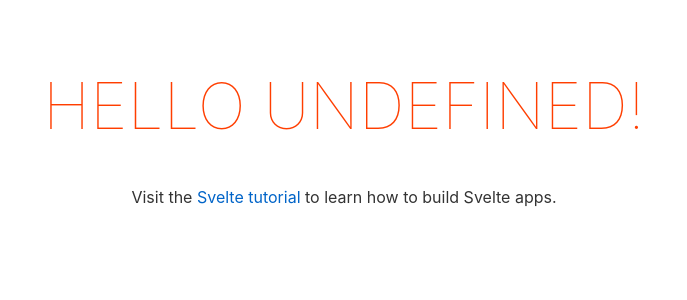
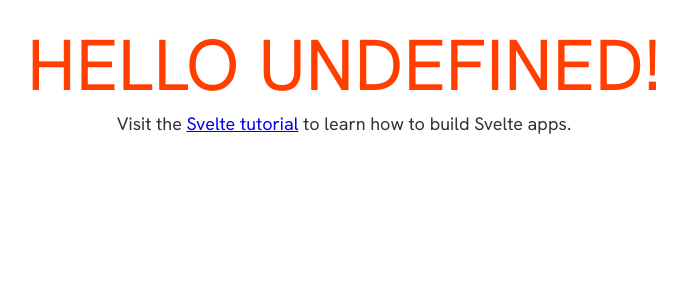
Before and after one commit to fidellim/Result-Summary-Component-FEM, a Svelte app: page / in a window 1280 px wide. Shown: the top 300 px of the page, without its empty margins (296-983 px from the left). Built offline with nearby package versions, Linux system fonts and the light colour scheme.

Commit message:
add font family and colors

```diff
--- a/public/global.css
+++ b/public/global.css
@@ -1,3 +1,60 @@
+:root {
+	/* Primary */
+	--lightRed: 0, 100%, 67%;
+	--orangeyYellow: 39, 100% ,56%;
+	--greenTeal: 166, 100%, 37%;
+	--cobaltBlue: 234, 85%, 45%;
+
+	/* Gradients */
+	--lightSlateBlue: hsl(252, 100%, 67%);
+	--lightRoyalBlue: hsl(241, 81%, 54%);
+	--violetBlue: hsla(256, 72%, 46%, 1);
+	--persianBlue: hsla(241, 72%, 46%, 1);
+
+	/* Neutral */
+	--white: hsl(0, 0%, 100%);
+	--paleBlue: hsl(221, 100%, 96%);
+	--lightLavender: hsl(241, 100%, 89%);
+	--darkGrayBlue: hsl(224, 30%, 27%);
+
+	/* Font */
+	--fontSize: 18px;
+}
+
+@font-face {
+	font-family: 'Hanken Grotesk';
+	src: url('./assets/fonts/HankenGrotesk-VariableFont_wght.ttf') format('truetype');
+	font-style: normal;
+	font-weight: 400;
+}
+@font-face {
+	font-family: 'Hanken Grotesk';
+	src: url('./assets/fonts/static/HankenGrotesk-Bold.ttf') format('truetype');
+	font-style: normal;
+	font-weight: 600;
+}
+@font-face {
+	font-family: 'Hanken Grotesk';
+	src: url('./assets/fonts/static/HankenGrotesk-ExtraBold.ttf') format('truetype');
+	font-style: normal;
+	font-weight: 700;
+}
+@font-face {
+	font-family: 'Hanken Grotesk';
+	src: url('./assets/fonts/static/HankenGrotesk-Medium.ttf') format('truetype');
+	font-style: normal;
+	font-weight: 500;
+}
+
+/* - Family: [Hanken Grotesk](https://fonts.google.com/specimen/Hanken+Grotesk)
+- Weights: 500, 700, 800 */
+
+* {
+	margin: 0;
+	padding: 0;
+	box-sizing: border-box;
+}
+
 html, body {
 	position: relative;
 	width: 100%;
@@ -7,57 +64,10 @@ html, body {
 body {
 	color: #333;
 	margin: 0;
-	padding: 8px;
-	box-sizing: border-box;
-	font-family: -apple-system, BlinkMacSystemFont, "Segoe UI", Roboto, Oxygen-Sans, Ubuntu, Cantarell, "Helvetica Neue", sans-serif;
+	font-family: "Hanken Grotesk";
+	font-size: var(--fontSize);
 }
 
-a {
-	color: rgb(0,100,200);
-	text-decoration: none;
-}
-
-a:hover {
-	text-decoration: underline;
-}
-
-a:visited {
-	color: rgb(0,80,160);
-}
-
-label {
+img {
 	display: block;
 }
-
-input, button, select, textarea {
-	font-family: inherit;
-	font-size: inherit;
-	-webkit-padding: 0.4em 0;
-	padding: 0.4em;
-	margin: 0 0 0.5em 0;
-	box-sizing: border-box;
-	border: 1px solid #ccc;
-	border-radius: 2px;
-}
-
-input:disabled {
-	color: #ccc;
-}
-
-button {
-	color: #333;
-	background-color: #f4f4f4;
-	outline: none;
-}
-
-button:disabled {
-	color: #999;
-}
-
-button:not(:disabled):active {
-	background-color: #ddd;
-}
-
-button:focus {
-	border-color: #666;
-}
```
